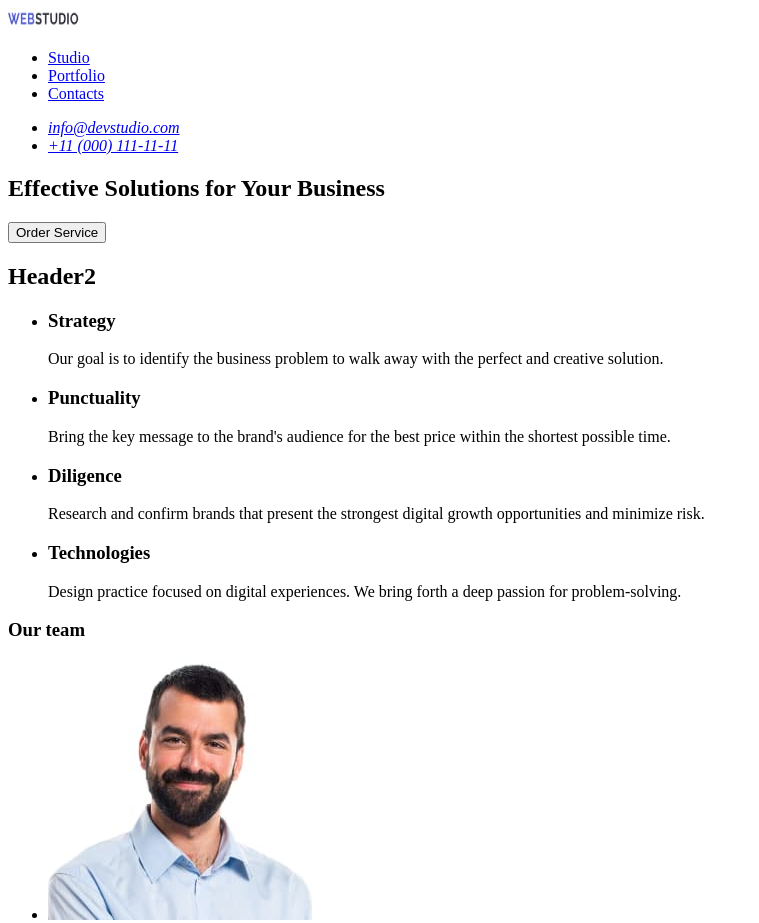
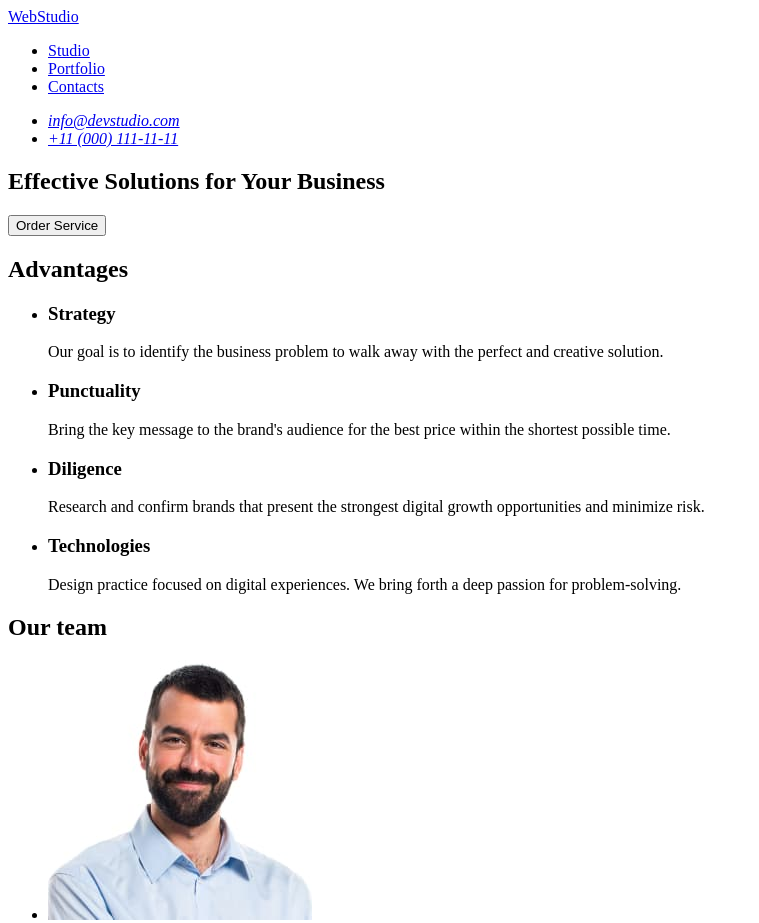
Before and after one commit to vvdovv/goit-markup-hw-01, a plain HTML site: page index.html in a window 1280 px wide. Shown: the top 923 px of the page, without its empty margins (0-759 px from the left). Drawn offline with Linux system fonts and the light colour scheme.

Commit message:
index. update

```diff
--- a/index.html
+++ b/index.html
@@ -9,7 +9,7 @@
 
    <header>
     <nav>
-    <a href="./index.html"><img src="./images/logo.jpg" width="71" height="21" alt="Webstudio"></a>
+    <a href="./index.html">WebStudio</a>
 <ul>
     <li>
         <a href="/">Studio</a>
@@ -42,7 +42,7 @@
 
 <!-- OUR BENEFITS SEC -->
 <section>
-    <h2>Header2</h2>
+    <h2>Advantages</h2>
     <ul>
         <Li>
             <h3>Strategy</h3>
@@ -65,7 +65,7 @@
 
 <!-- OUR TEAM SEC -->
 <section>
-    <h3>Our team</h3>
+    <h2>Our team</h2>
     <ul>
         <li>
             <img src="./images/team-card-1.jpg" width="264" height="260" alt="Mark Guerrero">
```
